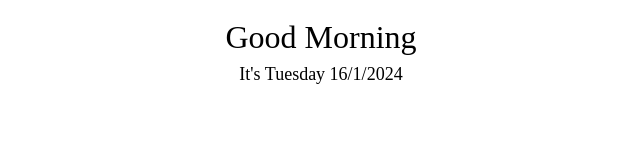
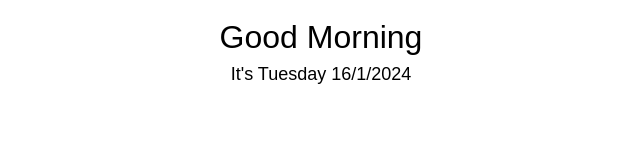
Before and after one commit to Kseniya/notionWidgets, a plain HTML site: page greetings.html in a window 1280 px wide. Shown: the whole page, without its empty margins (319-959 px from the left). Drawn offline with Linux system fonts and the light colour scheme.

Commit message:
Update greetings.html

```diff
--- a/greetings.html
+++ b/greetings.html
@@ -3,7 +3,7 @@
     <title>Greeting Message</title>
     <style>
 #lbl {
-    font-family: 'Didact Gothic';
+    font-family: Arial;
     font-size: xx-large;
     color: black;
     padding: 5px;
```
